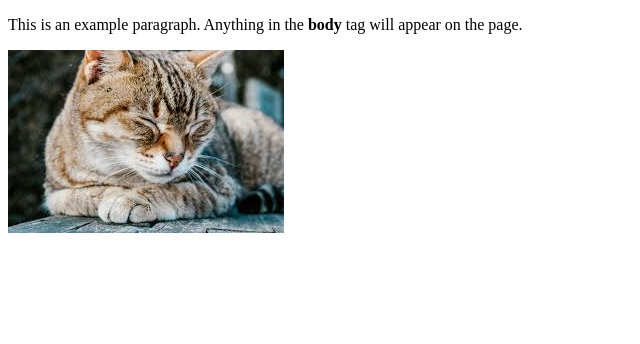
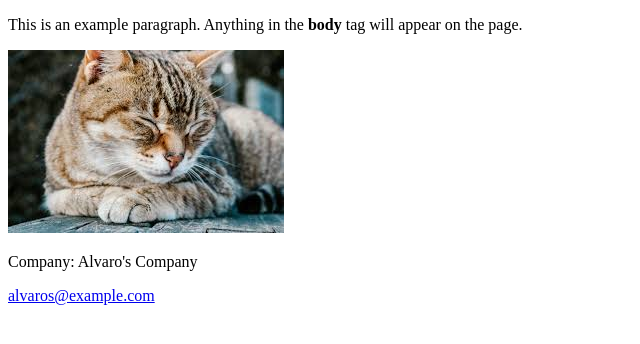
Before and after one commit to apdl8-UA/Exercise_Unit5_website, a plain HTML site: page index.html in a window 1280 px wide. Shown: the whole page, without its empty margins (0-640 px from the left). Drawn offline with Linux system fonts and the light colour scheme.

Commit message:
Contact information

```diff
--- a/index.html
+++ b/index.html
@@ -14,6 +14,7 @@
 
 </body>
 <footer>
-
+    <p>Company: Alvaro's Company</p>
+     <p><a href="mailto:alaros@example.com">alvaros@example.com</a></p>
 </footer>
 </html>
```
